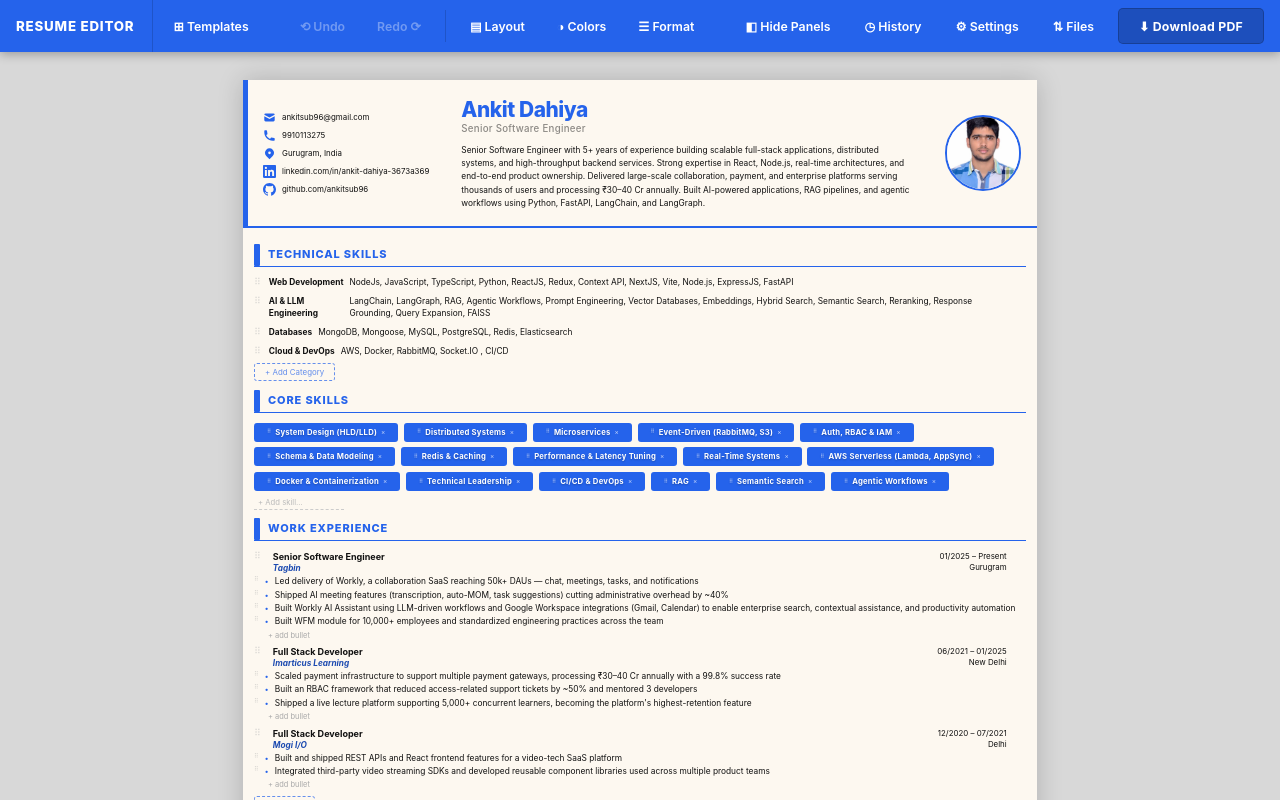
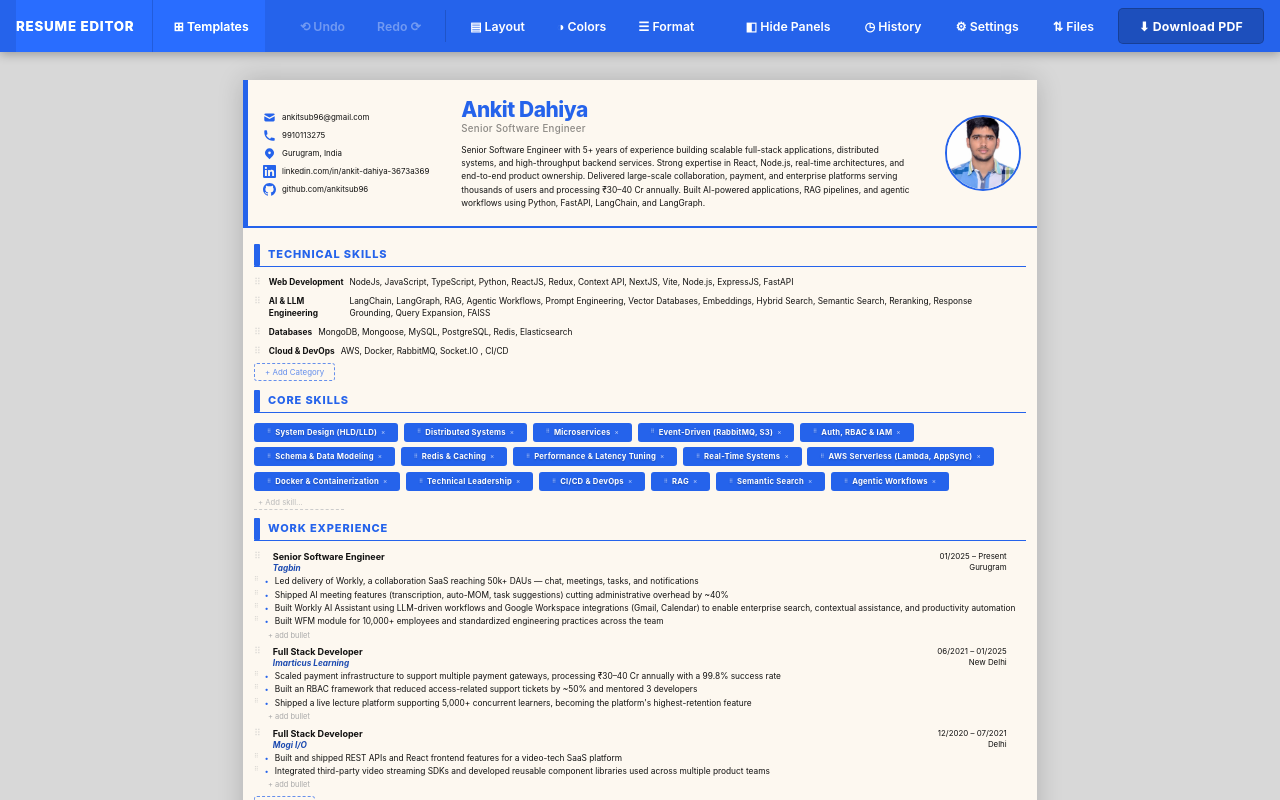
Before and after one commit to ankitsub96/resume-editor, a React (Vite) app: page / in a window 1280 px wide. Built offline with nearby package versions, Linux system fonts and the light colour scheme.

Commit message:
my resume data updated

```diff
--- a/src/components/Toolbar.css
+++ b/src/components/Toolbar.css
@@ -8,6 +8,8 @@
   position: relative;
   z-index: 100;
   box-shadow: 0 2px 10px rgba(0,0,0,0.3);
+  overflow: auto;
+  scrollbar-width: none;
 }
 
 .toolbar-brand {
@@ -27,6 +29,12 @@
 .toolbar-left {
   display: flex;
   align-items: stretch;
+  position: -webkit-sticky; /* For Safari */
+  position: sticky;
+  left: 0; /* Sticks exactly to the left edge */
+  background-color: var(--primary);
+  filter: brightness(1.1); /* 20% lighter */
+  z-index: 10;
 }
 
 .toolbar-center {
```
